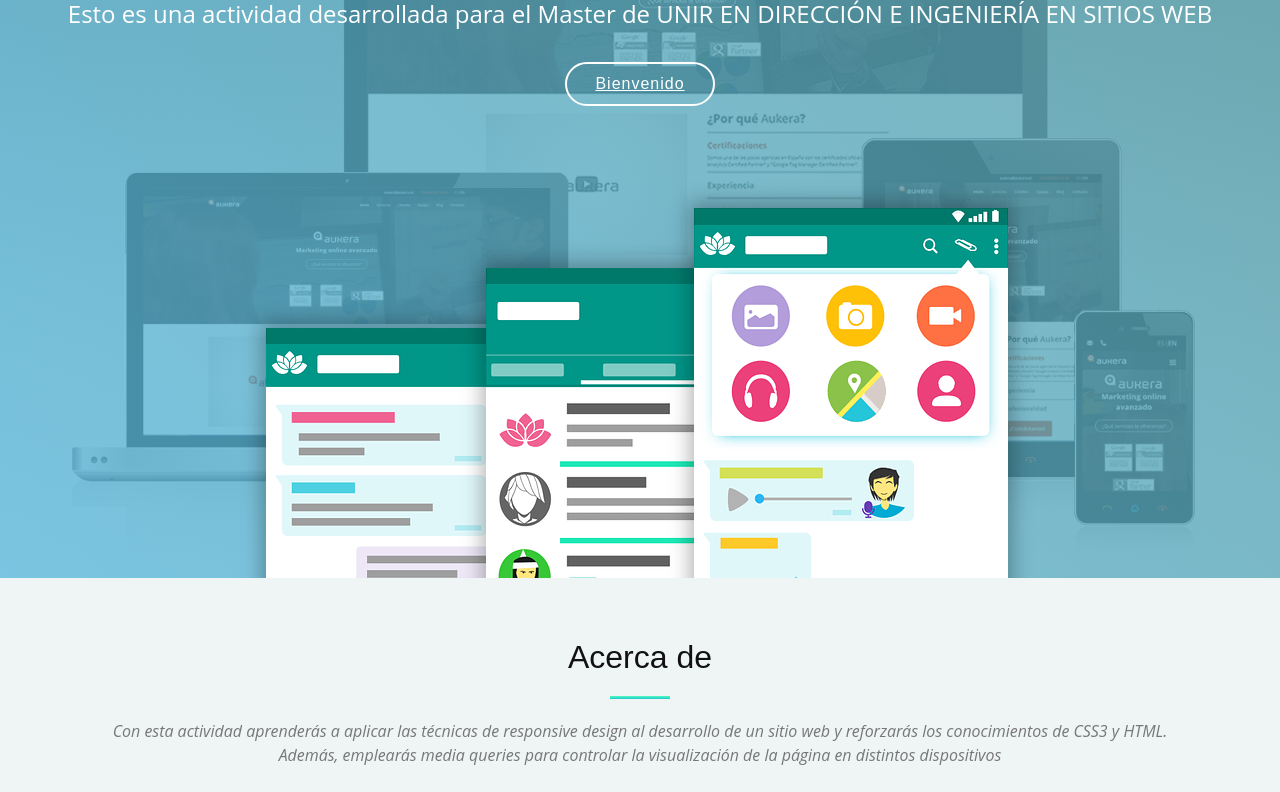
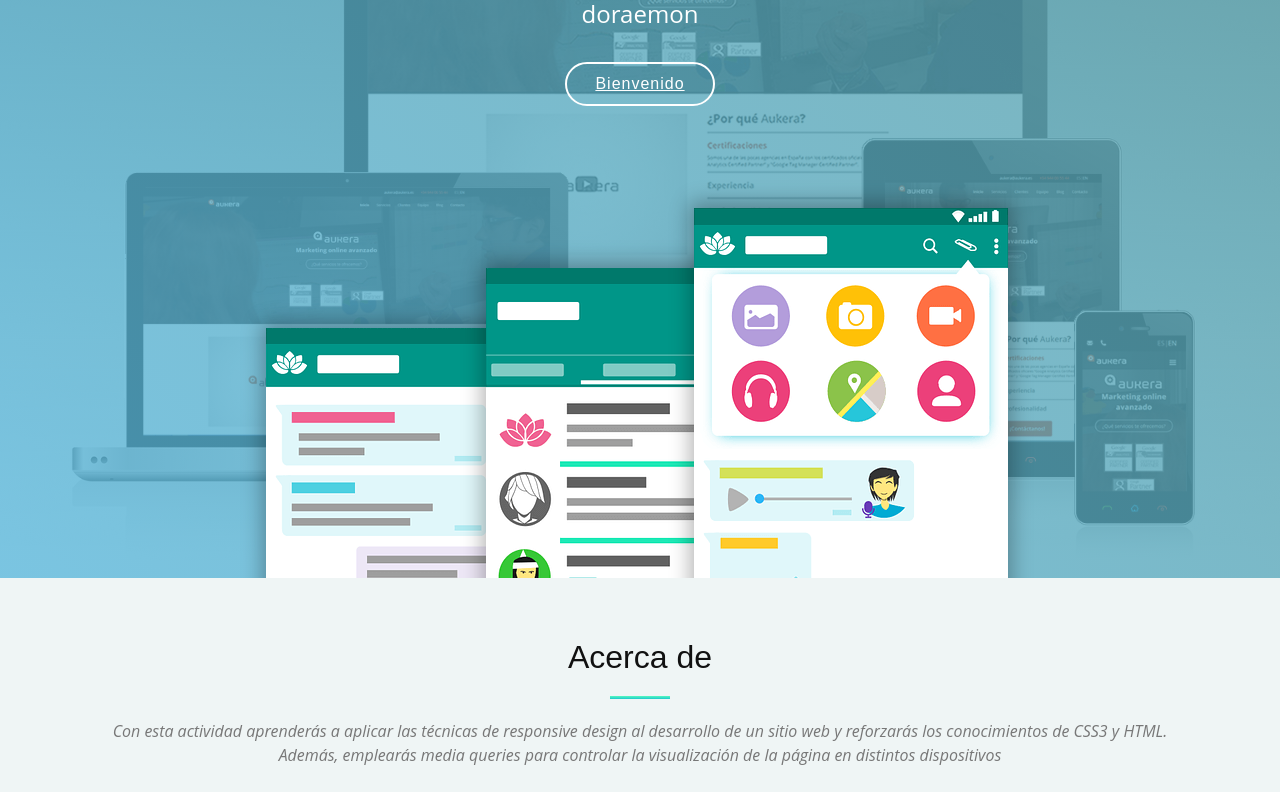
Before and after one commit to kokisempai/trabajodeclase, a plain HTML site: page index.html in a window 1280 px wide. Shown: the part 222-1014 px from the top of the page. Drawn offline with Linux system fonts and the light colour scheme; files whose address does not match are found by name.

Commit message:
modificacion index.html

```diff
--- a/index.html
+++ b/index.html
@@ -61,7 +61,7 @@
   <section id="intro">
     <div class="intro-text">
       <h2>Aprendiendo sobre el diseño responsive</h2>
-      <p>Esto es una actividad desarrollada para el Master de UNIR EN DIRECCIÓN E INGENIERÍA EN SITIOS WEB</p>
+      <p>doraemon</p>
       <a href="#about" class="btn-get-started scrollto">Bienvenido</a>
     </div>
     <div class="product-screens">
```
